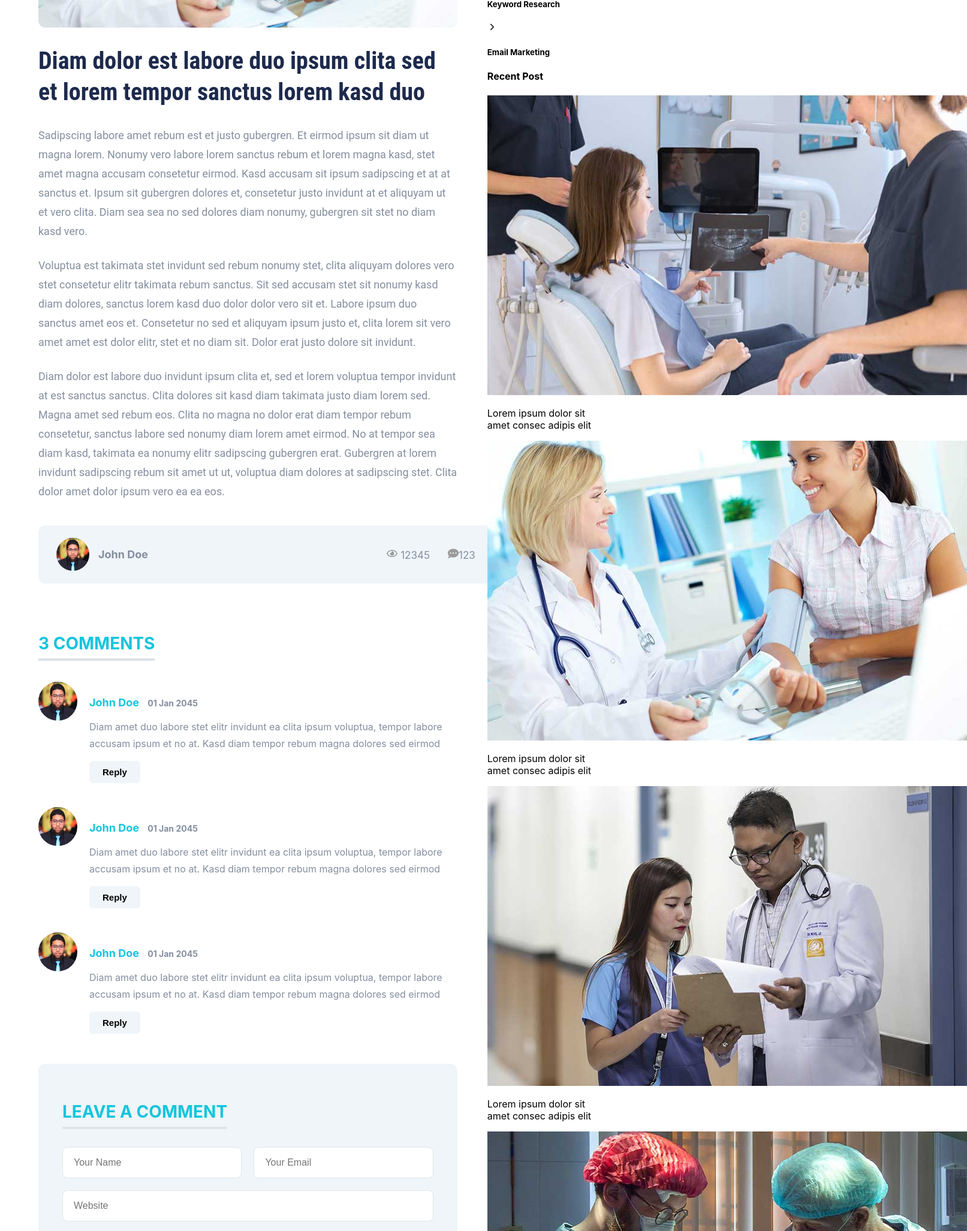
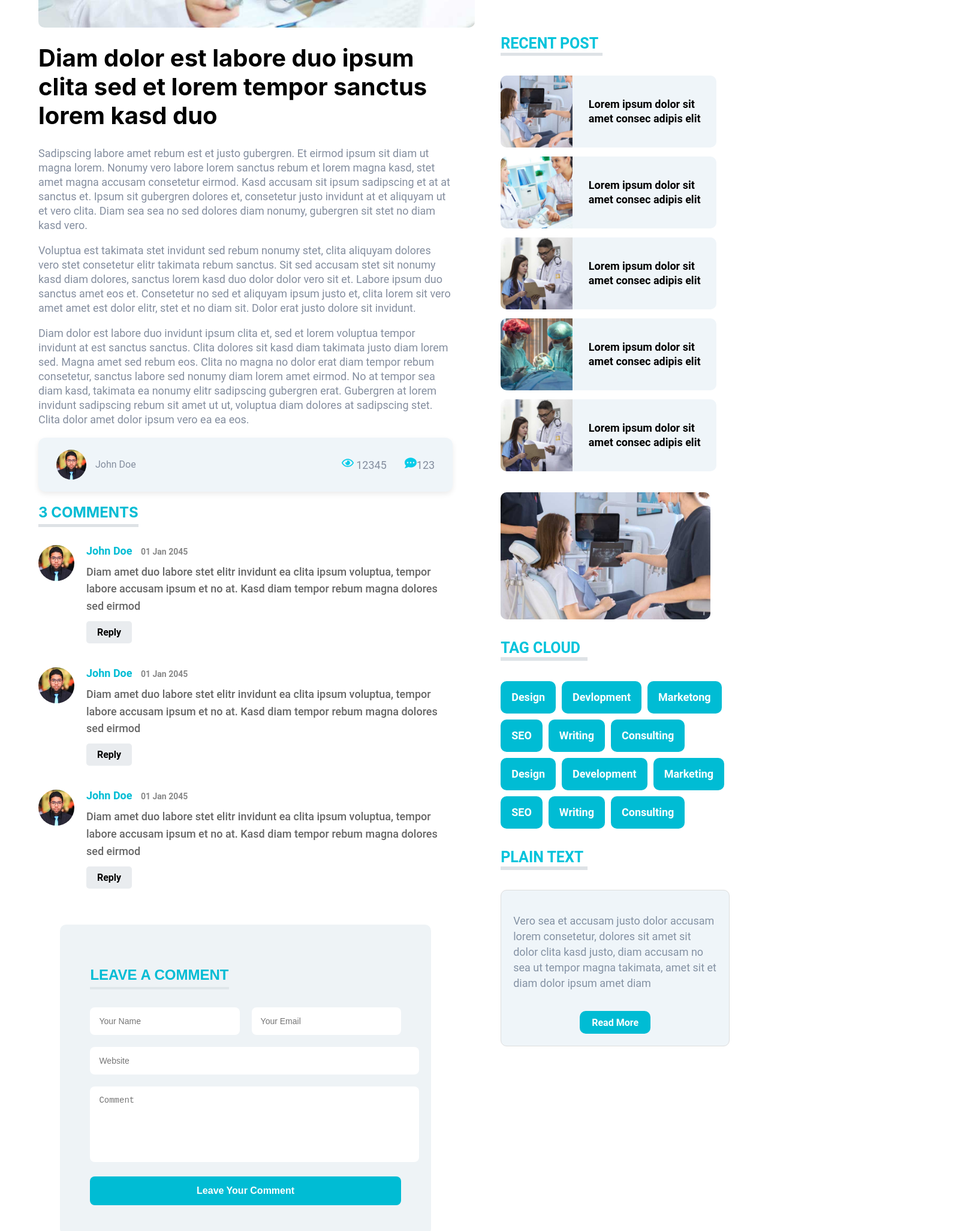
Before and after one commit to gauravpatil2426-star/healthcare-solution-ui, a React (Create React App) app: page /blogdatail in a window 1280 px wide. Shown: the part 620-2673 px from the top of the page at 60% size, 1613 px wide, since content can reach past the window. Built offline with nearby package versions, Linux system fonts and the light colour scheme; the HTML template or start-up script is replaced by a standard one.

Commit message:
normalresponsive

```diff
--- a/src/style.css
+++ b/src/style.css
@@ -1353,7 +1353,7 @@
    Small Mobile (480px se niche)
 =================================*/
 @media (max-width: 480px) {
-    .main-title-1 {
+    .main-title {
         width: 100%;
         font-size: 28px;
         line-height: 38px;
@@ -1656,91 +1656,77 @@
 
 /* blog-detail */
 
-/* ==============================
-   BLOG DETAIL LAYOUT
-============================== */
-
 .b-flex {
     display: flex;
     justify-content: space-between;
-    gap: 50px;
+    gap: 80px;
     max-width: 1200px;
     margin: 0 auto;
-}
-
-/* ==============================
-   LEFT & RIGHT
-============================== */
+
+}
 
 .w-60 {
-    width: 65%;
+    width: 60%;
     margin-top: 60px;
+
+
+
+
 }
 
 .w-40 {
-    width: 35%;
+    width: 40%;
     margin-top: 60px;
-}
-
-/* ==============================
-   BLOG IMAGE
-============================== */
+
+
+
+}
 
 .bg-datail-img {
-    width: 100%;
+    width: 728px;
     height: 455px;
-    overflow: hidden;
-    border-radius: 12px;
+
+
+
 }
 
 .bgu-img {
     width: 100%;
     height: 100%;
     object-fit: cover;
-}
-
-/* ==============================
-   TITLE
-============================== */
+    border-radius: 10px;
+}
 
 .t-1 {
-    font-family: "Roboto Condensed", sans-serif;
+    font-family: "Roboto" Condensed", sans-serif";
     font-size: 40px;
-    line-height: 52px;
+    line-height: 48px;
     font-weight: 700;
-    color: #1D2A4D;
-    margin: 30px 0;
-}
-
-/* ==============================
-   BLOG TEXT
-============================== */
+    color: #000;
+}
 
 .blog-datal-p {
-    font-family: "Roboto", sans-serif;
+    font-family: "Roboto", "sans-serif";
     font-size: 18px;
-    line-height: 32px;
+    line-height: 24px;
+    font-weight: 400;
     color: #848E9F;
 }
-
-.blog-datal-p p {
-    margin-bottom: 25px;
-}
-
-/* ==============================
-   AUTHOR CARD
-============================== */
 
 .card {
     width: 100%;
+    max-width: 900px;
+    margin: 0 auto;
     background-color: #eff5f9;
     padding: 20px 30px;
     border-radius: 12px;
     display: flex;
     justify-content: space-between;
     align-items: center;
-    margin-top: 40px;
-}
+    box-shadow: 0 4px 10px rgba(0, 0, 0, 0.08);
+    box-sizing: border-box;
+}
+
 
 .left {
     display: flex;
@@ -1749,136 +1735,123 @@
 }
 
 .left img {
-    width: 55px;
-    height: 55px;
+    width: 50px;
+    height: 50px;
     border-radius: 50%;
 }
 
 .left h3 {
+    margin: 0;
+    font-family: "Roboto", sans-serif;
+    font-size: 16px;
+    line-height: 24px;
+    font-weight: 400;
+    color: #848E9F;
+
+}
+
+.num-56 {
+    font-family: "Roboto", sans-serif;
     font-size: 18px;
+    line-height: 24px;
+    font-weight: 400;
     color: #848E9F;
-}
-
-.right {
-    display: flex;
-    gap: 30px;
-}
-
-.stat {
-    display: flex;
-    align-items: center;
-    gap: 8px;
-}
-
-.num-56 {
-    font-size: 17px;
+    margin: 20px, 0px;
+
+}
+
+.comments-title {
+    color: #00bcd4;
+    font-weight: bold;
+    margin-bottom: 30px;
+    border-bottom: 5px solid #dee2e6;
+    display: inline-block;
+    padding-bottom: 5px;
+}
+
+.doe-text {
+    font-family: "Roboto", sans-serif;
+    font-size: 16px;
+    line-height: 19px;
+    font-weight: bold;
+    color: #13C5DD;
+}
+
+.data-text {
+    font-family: "Roboto", sans-serif;
+    font-size: 16px;
+    line-height: 20px;
+    font-weight: bold;
     color: #848E9F;
 }
 
-.eyes-4 {
-    color: #13C5DD;
+.data-des {
+    font-family: "Roboto", sans-serif;
     font-size: 18px;
-}
-
-/* ==============================
-   COMMENTS
-============================== */
-
-.comments-section {
-    margin-top: 60px;
-}
-
-.comments-title {
-    font-size: 28px;
+    line-height: 24px;
+    font-weight: 500;
+    color: #848E9F;
+}
+
+.comment-box {
+    display: flex;
+    margin-bottom: 40px;
+}
+
+.comment-img {
+    width: 60px;
+    height: 60px;
+    border-radius: 50%;
+    margin-right: 20px;
+}
+
+.comment-content h4 {
+    margin: 0;
+    font-size: 18px;
+    color: #00bcd4;
+}
+
+.comment-content h4 span {
+    font-size: 14px;
+    color: #888;
+    margin-left: 10px;
+}
+
+.comment-content p {
+    margin: 10px 0;
+    color: #666;
+    line-height: 1.6;
+}
+
+.reply-btn {
+    background-color: #e9ecef;
+    border: none;
+    padding: 8px 18px;
+    cursor: pointer;
+    border-radius: 5px;
+    font-family: "Roboto", sans-serif;
+    font-size: 16px;
+    line-height: 21px;
     font-weight: 700;
-    color: #13C5DD;
-    margin-bottom: 35px;
-    border-bottom: 4px solid #dee2e6;
-    display: inline-block;
-    padding-bottom: 8px;
-}
-
-/* Comment Box */
-
-.comment-box {
-    display: flex;
-    gap: 20px;
-    margin-bottom: 40px;
-}
-
-.comment-img {
-    width: 65px;
-    height: 65px;
-    border-radius: 50%;
-}
-
-.comment-content {
-    flex: 1;
-}
-
-.doe-text {
-    font-size: 18px;
-    font-weight: 700;
-    color: #13C5DD;
-    margin-bottom: 10px;
-}
-
-.data-text {
-    font-size: 14px;
-    color: #848E9F;
-    margin-left: 10px;
-}
-
-.data-des {
-    font-size: 16px;
-    line-height: 28px;
-    color: #848E9F;
-    margin-bottom: 15px;
-}
-
-.reply-btn {
-    padding: 10px 22px;
-    border: none;
-    background-color: #eff5f9;
-    border-radius: 6px;
-    font-size: 15px;
-    font-weight: 600;
-    cursor: pointer;
-    transition: 0.3s;
-}
-
-.reply-btn:hover {
-    background-color: #13C5DD;
-    color: white;
-}
-
-/* =========================
-   COMMENT FORM SECTION
-========================= */
+    color: #000;
+}
 
 .comment-form-section {
-    width: 100%;
-    margin-top: 50px;
-    background-color: #eff5f9;
-    padding: 40px;
-    border-radius: 12px;
-    box-sizing: border-box;
+    width: 75%;
+    margin: 60px auto;
+    background-color: #eef3f6;
+    padding: 50px;
+    border-radius: 10px;
+    font-family: Arial, sans-serif;
 }
 
 .form-title {
-    font-size: 28px;
-    font-weight: 700;
-    color: #13C5DD;
+    color: #00bcd4;
+    font-weight: bold;
     margin-bottom: 30px;
     display: inline-block;
     border-bottom: 4px solid #dfe6ea;
-    padding-bottom: 8px;
-}
-
-/* Form */
-
-.comment-form {
-    width: 100%;
+    padding-bottom: 6px;
 }
 
 .comment-form .row {
@@ -1886,27 +1859,16 @@
     gap: 20px;
     margin-bottom: 20px;
 }
-
-/* Inputs */
 
 .comment-form input,
 .comment-form textarea {
     width: 100%;
-    padding: 16px 18px;
-    border: 1px solid #dfe6ea;
+    padding: 15px;
+    border: none;
     border-radius: 8px;
-    background-color: #fff;
-    font-size: 16px;
-    color: #555;
+    background-color: #ffffff;
+    font-size: 14px;
     outline: none;
-    box-sizing: border-box;
-    transition: 0.3s;
-}
-
-.comment-form input:focus,
-.comment-form textarea:focus {
-    border-color: #13C5DD;
-    box-shadow: 0 0 8px rgba(19, 197, 221, 0.2);
 }
 
 .full-input {
@@ -1915,35 +1877,47 @@
 
 .comment-form textarea {
     resize: none;
-    min-height: 180px;
-}
-
-/* Submit Button */
+}
 
 .submit-btn {
     width: 100%;
-    padding: 16px;
+    padding: 15px;
+    background-color: #00bcd4;
+    color: white;
     border: none;
     border-radius: 8px;
-    background-color: #13C5DD;
-    color: white;
-    font-size: 18px;
-    font-weight: 600;
+    font-weight: bold;
+    font-size: 16px;
     cursor: pointer;
     transition: 0.3s;
 }
 
-.submit-btn:hover {
-    background-color: #0fb2c8;
-}
-
-/* ==============================
-   SIDEBAR SEARCH
-============================== */
+
+
+
+.right {
+    display: flex;
+    gap: 30px;
+
+}
+
+.stat {
+    display: flex;
+    align-items: center;
+    gap: 8px;
+    color: #1aa1c0;
+    font-weight: 500;
+}
+
+.eyes-4 {
+    width: 20px;
+    height: 20px;
+    color: #08cce9 !important;
+}
 
 .search-wrapper {
     display: flex;
-    width: 100%;
+    width: 380px;
     height: 60px;
     border-radius: 12px;
     overflow: hidden;
@@ -1955,20 +1929,223 @@
     border: none;
     outline: none;
     padding: 0 20px;
-    font-size: 17px;
+    font-size: 18px;
+    background: transparent;
 }
 
 .search-btn {
-    width: 60px;
+    width: 50px;
+    height: 60px;
     border: none;
-    background-color: #13C5DD;
+    background-color: #11b7c9;
+    color: white;
+    font-size: 20px;
+    cursor: pointer;
+    transition: 0.3s ease;
+}
+
+.line-op {
+    width: 150px;
+    height: 5px;
+    background-color: #dee2e6;
+}
+
+.line-cate {
+    font-family: 'Roboto', sans-serif;
+    font-size: 25px;
+    line-height: 30px;
+    font-weight: bold;
+    color: #00c3db;
+    text-transform: uppercase;
+}
+
+.list-89 {
+    width: 340px;
+    height: 40px;
+    background-color: #eff5f9;
+    border-radius: 12px;
+    display: flex;
+    align-items: center;
+    margin-top: 10px;
+
+}
+
+.arro-icon {
+    font-size: 20px;
+    padding: 10px;
+
+}
+
+.web-d {
+    font-family: "Roboto", sans-serif;
+    font-size: 20px;
+    line-height: 20px;
+    font-weight: bold;
+    color: black;
+}
+
+.web-d:hover {
+    color: #00c3db;
+    cursor: pointer;
+}
+
+.arro-icon:hover {
+    color: #00c3db;
+    cursor: pointer;
+}
+
+.r-post {
+    padding-top: 30px;
+}
+
+.line-op-0 {
+    width: 170px;
+    height: 5px;
+    background-color: #dee2e6;
+}
+
+.r-post-card {
+    width: 120px;
+    height: 120px;
+    overflow: hidden;
+    border-top-left-radius: 10px;
+    border-bottom-left-radius: 10px;
+}
+
+.cards-imhd {
+    width: 100%;
+    height: 100%;
+    object-fit: cover;
+}
+
+.card-conte {
+    width: 240px;
+    height: 120px;
+    background-color: #eff5f9;
+    border-top-right-radius: 10px;
+    border-bottom-right-radius: 10px;
+    display: flex;
+    justify-content: center;
+    align-items: center;
+
+
+}
+
+.flex-897 {
+    display: flex;
+    margin-top: 15px;
+}
+
+.card-text {
+    font-family: 'Roboto', sans-serif;
+    font-size: 18px;
+    line-height: 24px;
+    font-weight: bold;
+    color: #000;
+    cursor: pointer;
+}
+
+.card-text:hover {
+    color: #00c3db;
+
+}
+
+.img-543 {
+    width: 350px;
+    height: 212px;
+    overflow: hidden;
+    border-radius: 10px;
+    margin-top: 35px;
+}
+
+.img-uio {
+    width: 100%;
+    height: 100%;
+    object-fit: cover;
+
+}
+
+.line-op-01 {
+    width: 145px;
+    height: 6px;
+    background-color: #dee2e6;
+}
+
+.desgn {
+    padding: 8px 18px;
+    height: 38px;
+    background-color: #00bcd4;
+    border-radius: 10px;
+    display: flex;
+    justify-content: center;
+    align-items: center;
+    white-space: nowrap;
+
+}
+
+.desgn-t {
+    font-family: 'Roboto', sans-serif;
+    font-size: 18px;
+    line-height: 24px;
+    font-weight: bold;
     color: white;
     cursor: pointer;
 }
 
-/* ==============================
-   RESPONSIVE
-============================== */
+.flex-9065 {
+    display: flex;
+    flex-wrap: wrap;
+    gap: 10px;
+    justify-content: flex-start;
+}
+
+.massege-box {
+    width: 340px;
+    background-color: #eff5f9;
+    border: 1px solid #ddd;
+    border-radius: 10px;
+    padding: 20px;
+
+    display: flex;
+    flex-direction: column;
+    ;
+    /* text upar, button niche */
+    gap: 15px;
+    /* spacing */
+}
+
+.messge-text {
+    font-family: 'Roboto', sans-serif;
+    font-size: 18px;
+    font-weight: 400;
+    line-height: 26px;
+    color: #8492a4;
+}
+
+.desgn-1 {
+    align-self: center;
+    /* button center */
+    padding: 8px 20px;
+    height: 38px;
+    background-color: #00bcd4;
+    border: none;
+    border-radius: 10px;
+    font-family: 'Roboto', sans-serif;
+    font-size: 16px;
+    font-weight: bold;
+    color: #ffffff;
+    cursor: pointer;
+    transition: 0.3s ease;
+}
+
+.desgn-1:hover {
+    background-color: #0097a7;
+}
+
+
+/* ============================= */
+/* 📱 Tablet View (992px se niche) */
+/* ============================= */
 
 @media (max-width: 992px) {
 
@@ -1984,27 +2161,66 @@
         margin-top: 30px;
     }
 
+    .bg-datail-img {
+        width: 100%;
+        height: auto;
+    }
+
+    .search-wrapper {
+        width: 100%;
+    }
+
+    .list-89 {
+        width: 100%;
+    }
+
+    .flex-897 {
+        flex-direction: column;
+    }
+
+    .card-conte {
+        width: 100%;
+    }
+
+    .r-post-card {
+        width: 100%;
+    }
+
+    .img-543 {
+        width: 100%;
+        height: auto;
+    }
+
+    .comment-form-section {
+        width: 100%;
+        padding: 30px;
+    }
+
     .comment-form .row {
         flex-direction: column;
     }
 }
 
+
+/* ============================= */
+/* 📱 Mobile View (576px se niche) */
+/* ============================= */
+
 @media (max-width: 576px) {
 
     .t-1 {
         font-size: 28px;
-        line-height: 40px;
+        line-height: 36px;
     }
 
     .blog-datal-p {
         font-size: 16px;
-        line-height: 28px;
     }
 
     .card {
         flex-direction: column;
         align-items: flex-start;
-        gap: 20px;
+        gap: 15px;
     }
 
     .right {
@@ -2012,26 +2228,37 @@
         justify-content: space-between;
     }
 
+    .search-input {
+        font-size: 16px;
+    }
+
+    .search-wrapper {
+        height: 50px;
+    }
+
+    .search-btn {
+        height: 50px;
+    }
+
     .comment-box {
         flex-direction: column;
     }
 
-    .comment-form-section {
-        padding: 20px;
-    }
-
-    .form-title {
-        font-size: 22px;
-    }
-
-    .comment-form input,
-    .comment-form textarea {
-        padding: 14px;
-        font-size: 15px;
-    }
-
-    .submit-btn {
-        padding: 14px;
+    .comment-img {
+        margin-bottom: 15px;
+    }
+
+    .massege-box {
+        width: 100%;
+    }
+
+    .card-text {
         font-size: 16px;
     }
-}
+
+    .desgn,
+    .desgn-1 {
+        width: 100%;
+    }
+
+}
```
